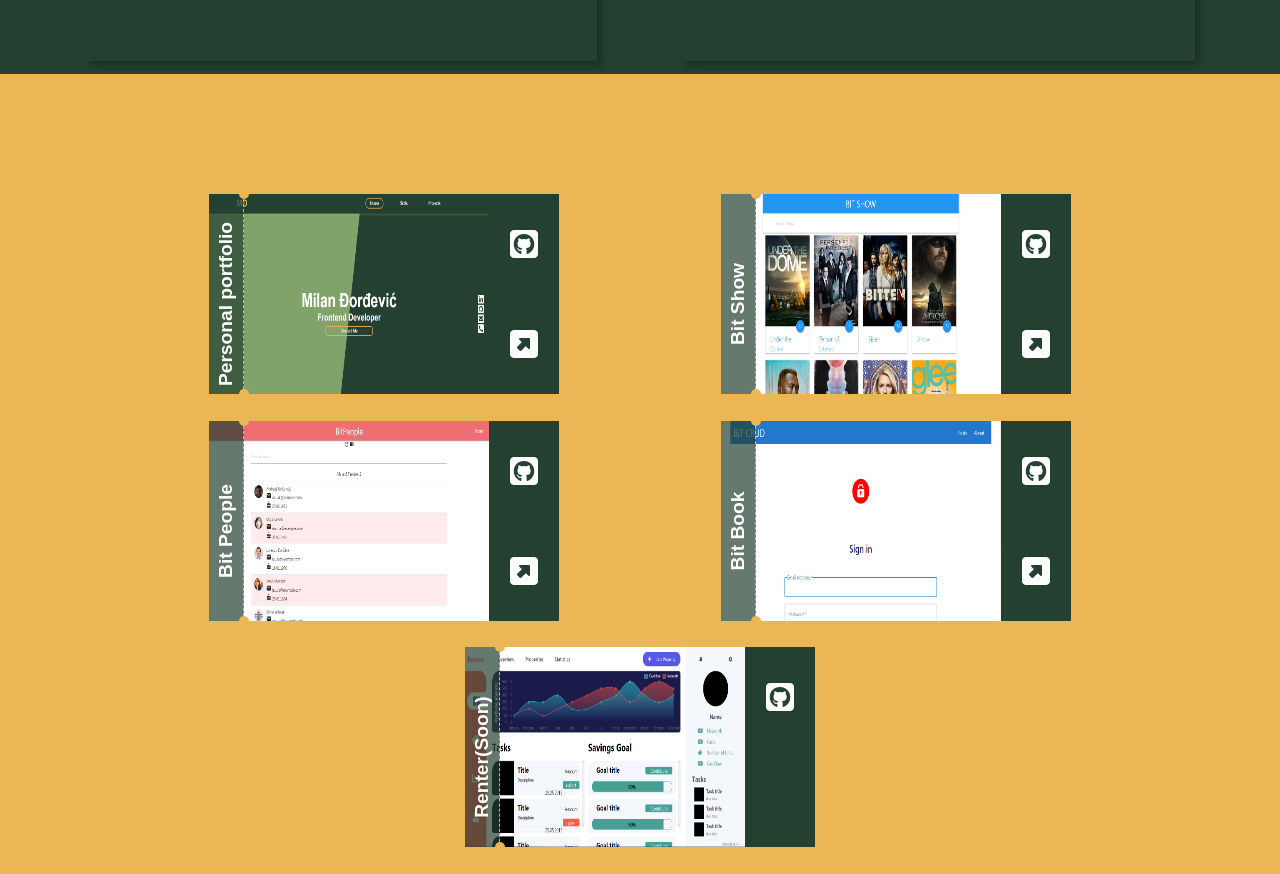
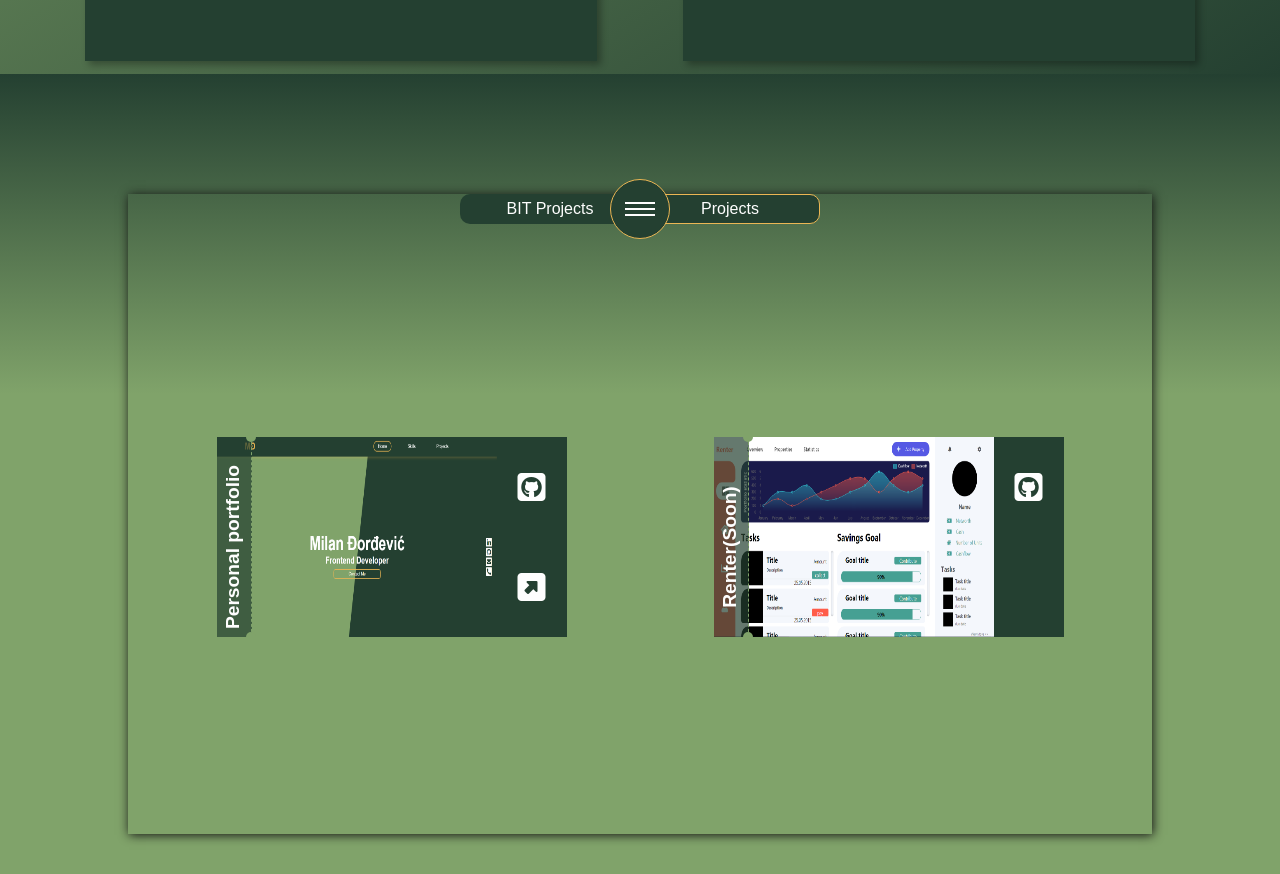
Before and after one commit to djolee96/web-portfolio, a plain HTML site: page index.html in a window 1280 px wide. Shown: the part 1606-2480 px from the top of the page. Drawn offline with Linux system fonts and the light colour scheme.

Commit message:
project page updated

```diff
--- a/app.js
+++ b/app.js
@@ -108,3 +108,29 @@ sections.forEach( section =>{
 
 
 }
+
+// filter projets
+
+{
+    const bitprojects= document.querySelector(".selector-bit");
+    const projets = document.querySelector(".selector-projects");
+    const bit= document.querySelectorAll(".bit");
+    const personal= document.querySelectorAll(".personal");
+
+    bitprojects.addEventListener('click', ()=>{
+        bitprojects.style.setProperty("border", " 1px solid #ebb654")
+        projets.style.setProperty("border","none")
+
+        bit.forEach(bit => {bit.style.setProperty("display",'flex')})
+        personal.forEach(personal=>{personal.style.setProperty("display",'none')})
+    } )
+
+    projets.addEventListener('click', ()=>{
+        projets.style.setProperty("border"," 1px solid #ebb654")
+        bitprojects.style.setProperty("border","none")
+
+
+        personal.forEach(personal => {personal.style.setProperty("display",'flex')})
+        bit.forEach(bit=>{bit.style.setProperty("display",'none')})
+    })
+}
--- a/index.html
+++ b/index.html
@@ -113,7 +113,17 @@
         </section>
         <section class="projects" id="projects">
          <div class="projects-container">
-            <div class="project-card-container">
+            <div class="selector">
+                <div class="selector-bit"><span>BIT Projects</span></div>
+                <div id='circle'>
+                    <div></div>
+                    <div></div>
+                    <div></div>
+                </div>
+                <div class="selector-projects"><span>Projects</span></div>
+            </div>
+
+            <div class="project-card-container personal">
                 <div class="cut-off"> </div>
                 <div class="cut-off-start"> </div>
                 <div class="cut-off-end"> </div>
@@ -128,7 +138,7 @@
                     <div><a href="https://djordjevicmilan.com/#/" target="_blank" rel="noopener noreferrer"><i class="fas fa-external-link-square-alt fa-2x"></i></a></div>
                 </div>
             </div>
-            <div class="project-card-container">
+            <div class="project-card-container bit">
                 <div class="cut-off"> </div>
                 <div class="cut-off-start"> </div>
                 <div class="cut-off-end"> </div>
@@ -143,7 +153,7 @@
                     <div> <a href="http://bitshows.djordjevicmilan.com/#/" target="_blank" rel="noopener noreferrer"><i class="fas fa-external-link-square-alt fa-2x"></i></a>  </div>
                 </div>
             </div>
-            <div class="project-card-container">
+            <div class="project-card-container bit">
                 <div class="cut-off"> </div>
                 <div class="cut-off-start"> </div>
                 <div class="cut-off-end"> </div>
@@ -158,7 +168,7 @@
                     <div><a href="http://bitpeople.djordjevicmilan.com/" target="_blank" rel="noopener noreferrer"><i class="fas fa-external-link-square-alt fa-2x"></i></a></div>
                 </div>
             </div>
-            <div class="project-card-container">
+            <div class="project-card-container bit">
                 <div class="cut-off"> </div>
                 <div class="cut-off-start"> </div>
                 <div class="cut-off-end"> </div>
@@ -173,7 +183,7 @@
                     <div><a href="http://bitbook.djordjevicmilan.com/" target="_blank" rel="noopener noreferrer"><i class="fas fa-external-link-square-alt fa-2x"></i></a></div>
                 </div>
             </div>
-            <div class="project-card-container">
+            <div class="project-card-container personal">
                 <div class="cut-off"> </div>
                 <div class="cut-off-start"> </div>
                 <div class="cut-off-end"> </div>
--- a/style.css
+++ b/style.css
@@ -76,10 +76,10 @@ section{
 }
 
 .skills{
-    background: #244031 ;
+    background: linear-gradient(to right bottom, #80a36a,#244031) ;
 }
 .projects{
-    background: #ebb654 ;
+    background:linear-gradient(to bottom,#244031 ,#80a36a 40%);
 }
 
 
@@ -272,9 +272,12 @@ input:focus,textarea:focus{
 .projects-container{
     margin:0 auto;
     margin-top: 15vh;
+    margin-bottom: 5vh;
+    padding:0px 15px;
     width: 80%;
     display: flex;
     flex-wrap: wrap;
+    box-shadow: 1px 1px 10px #121212;
 }
 
 .project-card-container{
@@ -290,7 +293,7 @@ input:focus,textarea:focus{
 .cut-off{
     width: 10%;
     height: 100%;
-    border-right: 1px dashed #ebb654 ;
+    border-right: 1px dashed #80a36a ;
     z-index: 1;
     background-color: rgba(36, 64, 49,0.7);
 }
@@ -299,7 +302,7 @@ input:focus,textarea:focus{
     height: 5px;
     position: relative;
     left: -5.5px;
-    background-color: #ebb654;
+    background:#80a36a;
     border-radius:0px 0px 10px 10px;
     z-index: 1;
 }
@@ -309,7 +312,7 @@ input:focus,textarea:focus{
     position: relative;
     top: calc(100% - 5px);
     left: -15.5px;
-    background-color: #ebb654;
+    background:#80a36a;
     border-radius: 10px 10px 0px 0px;
     z-index: 1;
 }
@@ -365,6 +368,56 @@ input:focus,textarea:focus{
 .project-link div:nth-child(1):hover{
     transform: translate(-10%,10%);
 }
+
+.selector{
+    display: flex;
+    width: 100%;
+    justify-content: center;
+    margin-bottom: 25px;
+    position: relative;
+}
+.selector > div{
+    display: flex;
+    align-items: center;
+    justify-content: center;
+    text-align: center;
+    width: 180px;
+    height: 30px;
+    background: #244031;
+    border-radius: 10px;
+    cursor: pointer;
+}
+.selector-bit:hover, .selector-projects:hover{
+    transform: scale(1.1);
+}
+
+#circle{
+    z-index: 1;
+    width: 60px;
+    height: 60px;
+    position: absolute;
+    top:-15px;
+    border-radius: 100%;
+    border: 1px solid #ebb654;
+    cursor: default;
+    display: flex;
+    flex-direction: column;
+}
+#circle div{
+    width:30px;
+    height: 2px;
+    margin:2px 0px;
+    background: #fefefe;
+}
+.bit{
+    display: none;
+}
+.personal{
+    display: flex;
+}
+.selector-projects{
+    border: 1px solid #ebb654;
+}
 @media(max-width:680px){
     #submit{
         width: 50%;
@@ -416,4 +469,13 @@ input:focus,textarea:focus{
         transition-delay: 250ms ;
         font-size: 2rem;
     }
+
+    .selector-bit span {
+        transform: scale(0.7);
+        margin-left: -21px;
+    }
+    .selector-projects span {
+        transform: scale(0.7);
+        margin-left: 21px;
+    }
 }
```
